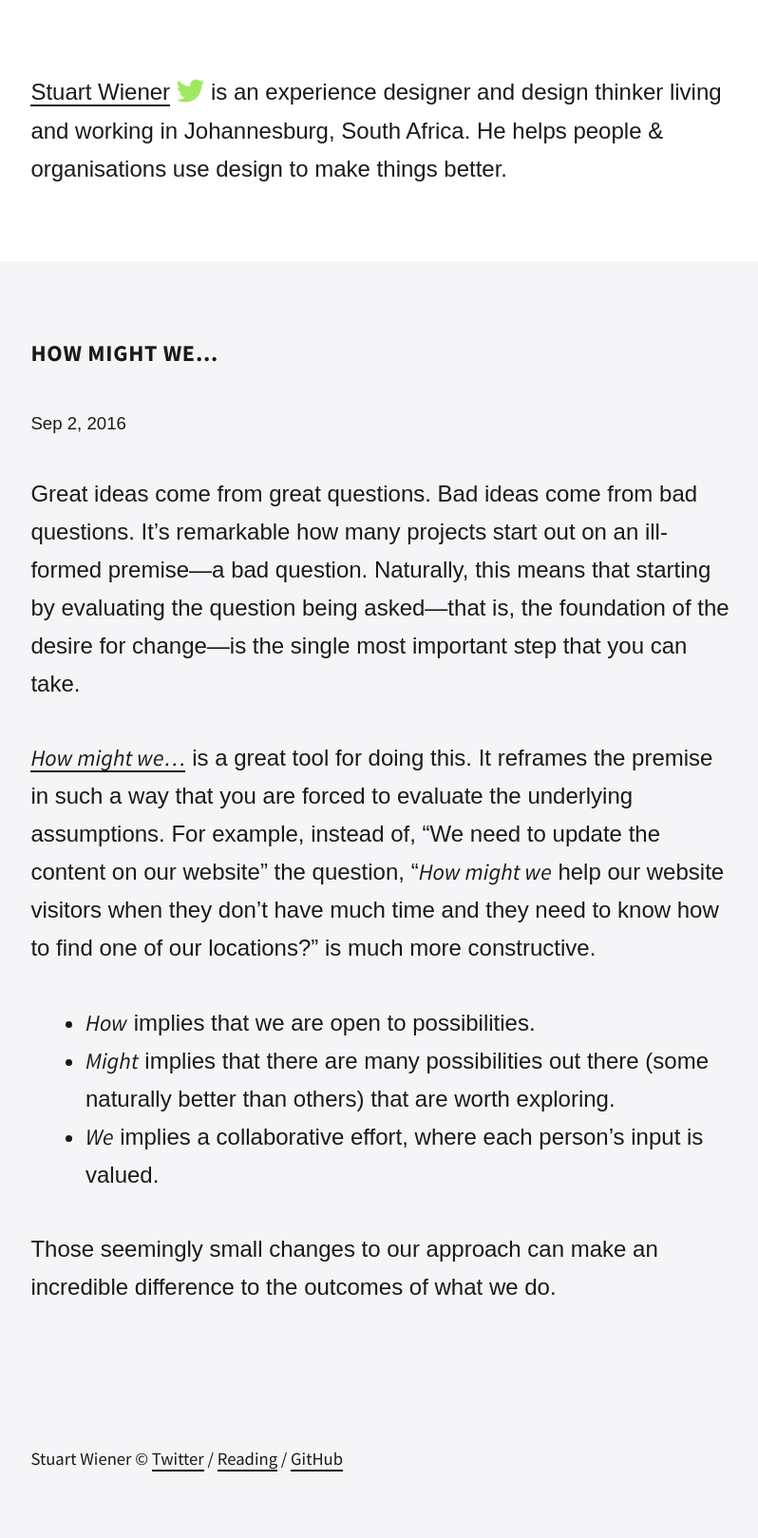
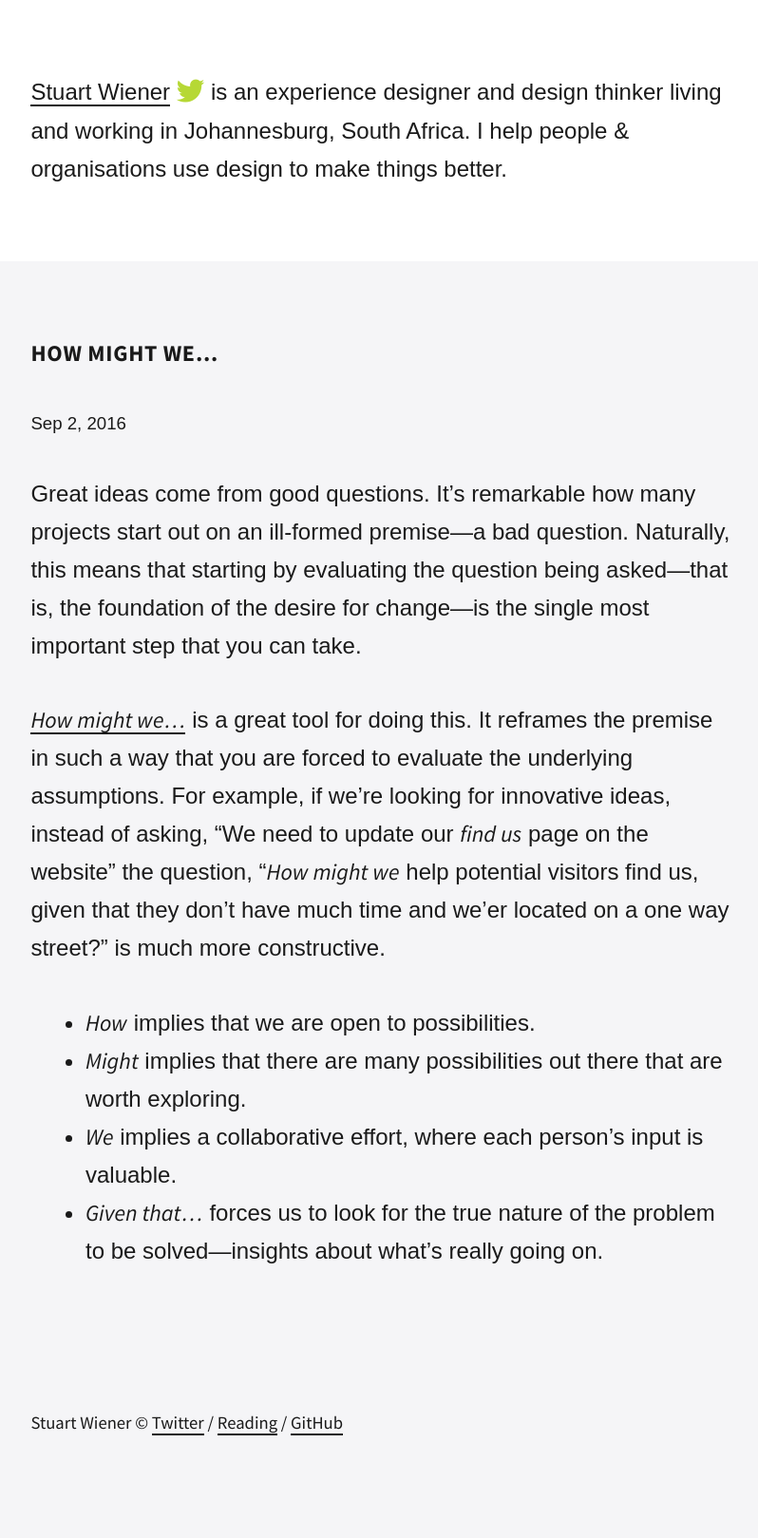
Before and after one commit to stuartwiener/stuartwiener.github.io, a Jekyll site: the page built from _posts/2016-09-02-how-might-we.md, in a window 1280 px wide. Shown: the whole page at 95% size, without its empty margins (142-940 px from the left). Built offline with Jekyll 4.4.1, drawn with Linux system fonts in a browser that asks for light colours; some web fonts are replaced; after the commit the page ends 1581 px from its top, so only the background shows below that.

Commit message:
cleaned up content

```diff
--- a/_config.yml
+++ b/_config.yml
@@ -7,7 +7,7 @@
 
 # Site settings
 title: Stuart Wiener
-description: is an experience designer and design thinker living and working in Johannesburg, South Africa. He helps people & organisations use design to make things better.
+description: is an experience designer and design thinker living and working in Johannesburg, South Africa. I help people & organisations use design to make things better.
 email: hello@stuartwiener.com
 baseurl: "" # the subpath of your site, e.g. /blog
 url: "http://stuartwiener.com" # the base hostname & protocol for your site
--- a/_posts/2016-09-02-how-might-we.md
+++ b/_posts/2016-09-02-how-might-we.md
@@ -5,12 +5,11 @@ date: 2016-09-02 16:30:01 +0200
 categories: strategy
 ---
 
-Great ideas come from great questions. Bad ideas come from bad questions. It’s remarkable how many projects start out on an ill-formed premise—a bad question. Naturally, this means that starting by evaluating the question being asked—that is, the foundation of the desire for change—is the single most important step that you can take.
+Great ideas come from good questions. It’s remarkable how many projects start out on an ill-formed premise—a bad question. Naturally, this means that starting by evaluating the question being asked—that is, the foundation of the desire for change—is the single most important step that you can take.
 
-[*How might we…*](http://dschool.stanford.edu/wp-content/uploads/2012/05/hmw-methodcard.pdf) is a great tool for doing this. It reframes the premise in such a way that you are forced to evaluate the underlying assumptions. For example, instead of, “We need to update the content on our website” the question, “*How might we* help our website visitors when they don’t have much time and they need to know how to find one of our locations?” is much more constructive.
+[*How might we…*](http://dschool.stanford.edu/wp-content/uploads/2012/05/hmw-methodcard.pdf) is a great tool for doing this. It reframes the premise in such a way that you are forced to evaluate the underlying assumptions. For example, if we're looking for innovative ideas, instead of asking, “We need to update our *find us* page on the website” the question, “*How might we* help potential visitors find us, given that they don't have much time and we'er located on a one way street?” is much more constructive.
 
 - *How* implies that we are open to possibilities.
-- *Might* implies that there are many possibilities out there (some naturally better than others) that are worth exploring.
-- *We* implies a collaborative effort, where each person’s input is valued.
-
-Those seemingly small changes to our approach can make an incredible difference to the outcomes of what we do.
+- *Might* implies that there are many possibilities out there that are worth exploring.
+- *We* implies a collaborative effort, where each person’s input is valuable.
+- *Given that...* forces us to look for the true nature of the problem to be solved—insights about what's really going on.
--- a/_sass/_typography.scss
+++ b/_sass/_typography.scss
@@ -18,13 +18,13 @@ html {
   }
 }
 ::-moz-selection {
-    color: $text-color;
-    background: $brand-color;
+    color: $background-color;
+    background: $text-color;
 }
 
 ::selection {
-  color: $text-color;
-  background: $brand-color;
+  color: $background-color;
+  background: $text-color;
 }
 h1, h2, h3, h4, h5, h6 {
   font-family: $other-font-family;
@@ -76,10 +76,9 @@ a {
   color: $text-color;
   border-bottom: 2px solid $text-color;
   transition: background-size 0.15s ease-out;
-  background: $other-color;
-  background: -moz-linear-gradient(180deg, transparent 70%, $other-color 71%);
-  background: -webkit-linear-gradient(180deg, transparent 70%, $other-color 71%);
-  background: linear-gradient(180deg, transparent 70%, $other-color 71%);
+  background: -moz-linear-gradient(180deg, transparent 50%, $brand-color 49%);
+  background: -webkit-linear-gradient(180deg, transparent 50%, $brand-color 49%);
+  background: linear-gradient(180deg, transparent 50%, $brand-color 49%);
   background-repeat: no-repeat;
   background-size: 0 100%;
 }
@@ -88,12 +87,12 @@ a:hover {
 }
 .plain-link {
   border-bottom: none;
-  color: $brand-color;
+  color: $other-color;
   transition: color 0.15s ease-out;
 }
 .plain-link:hover {
   background: none;
-  color: $other-color;
+  color: $brand-color;
 }
 p {
   margin: $spacing-unit 0;
--- a/css/main.scss
+++ b/css/main.scss
@@ -65,8 +65,8 @@ $text-color:       #1A1A1A;
 $light-color:      #FFFFFF;
 $grey-color:       #E7E7E7;
 $background-color: #F5F5F7;
-$brand-color:      #a0e861;
-$other-color:      #7bd25d;
+$brand-color:      #cbe863;
+$other-color:      #b6d835;
 
 $primary-width:    42em;
 $content-width:    34em;
```
Also changed, not shown: _posts/2016-07-27-designing-for-empathy.md (added, +25 -0 lines), _posts/2016-07-27-meeting-people-where-they-are-at.md (deleted, +0 -17 lines), _posts/2016-08-15-design-process.md (deleted, +0 -12 lines), _posts/2016-08-22-being-comfortable-with-uncomfortable.md (deleted, +0 -16 lines), _posts/2016-09-05-start-with-a-verb.md (+5 -3 lines), _posts/2017-01-04-tenacity-and-leadership.md (+2 -6 lines).
